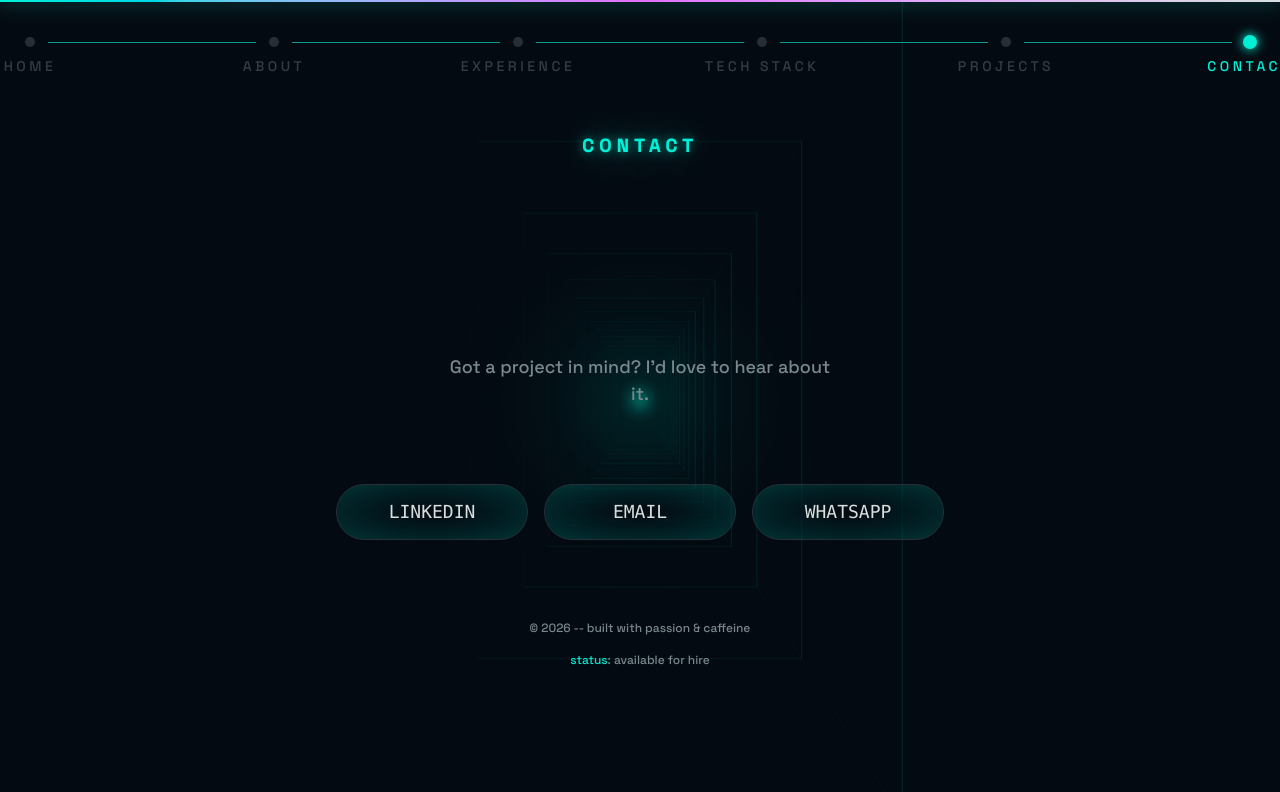
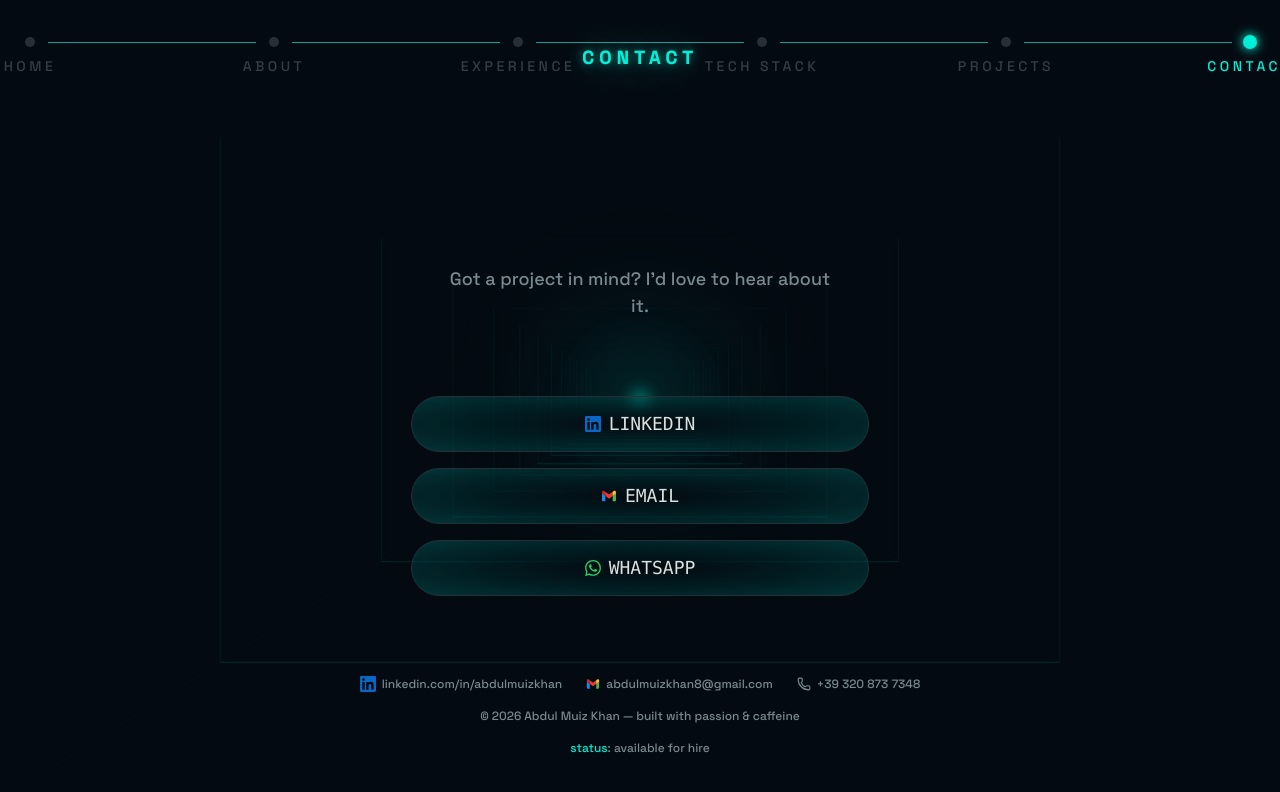
Before and after one commit to abdulmuiz01/Portfolio, a Next.js app: page / in a window 1280 px wide. Both pictures are taken after a click on the button "CONTACT". Shown: the top 792 px of the page. Built offline with nearby package versions, Linux system fonts and the light colour scheme.

Commit message:
icons added

```diff
--- a/app/page.tsx
+++ b/app/page.tsx
@@ -135,7 +135,6 @@ export default function Page() {
 
     return (
         <div className="fixed inset-x-0 top-0 h-screen overflow-hidden touch-none bg-background text-foreground">
-            <ScrollProgress zoom={zoom} total={SECTION_COUNT}/>
             <TunnelBackground zoom={zoom}/>
             <Stepper
                 steps={sections.map(s => ({id: s.id, label: s.label}))}
--- a/components/ContactSection.tsx
+++ b/components/ContactSection.tsx
@@ -2,38 +2,39 @@ import {MagneticButton} from "@/components/magnetic/MagneticButton";
 import {SpotlightText} from "@/components/Spotlight";
 import {MagneticText} from "@/components/magnetic/MagneticText";
 import {TextScramble} from "@/components/TextScramble";
-import { motion } from "framer-motion";
+import {motion} from "framer-motion";
+import {LinkedInIcon, GmailIcon, WhatsAppIcon} from "@/components/icons";
+
+const links = [
+    {
+        label: "LinkedIn",
+        href: "https://www.linkedin.com/in/abdulmuizkhan",
+        icon: <LinkedInIcon />,
+    },
+    {
+        label: "Email",
+        href: "https://mail.google.com/mail/?view=cm&to=abdulmuizkhan8@gmail.com",
+        icon: <GmailIcon className="w-4 h-4 shrink-0" />,
+    },
+    {
+        label: "WhatsApp",
+        href: "https://wa.me/393208737348",
+        icon: <WhatsAppIcon />,
+    },
+];
 
 const ContactSection = () => {
     return (
         <motion.div
-            initial={{
-                opacity: 0,
-                scale: 0.55,
-                filter: 'blur(12px)',
-            }}
-            animate={{
-                opacity: 1,
-                scale: 1,
-                filter: 'blur(0px)',
-            }}
-            exit={{
-                opacity: 0,
-                scale: 1.18,
-                filter: 'blur(10px)',
-            }}
-            transition={{
-                duration: 0.55,
-                ease: [0.32, 0, 0.18, 1],
-                delay:0.2
-            }}
+            initial={{ opacity: 0, scale: 0.55, filter: 'blur(12px)' }}
+            animate={{ opacity: 1, scale: 1, filter: 'blur(0px)' }}
+            exit={{ opacity: 0, scale: 1.18, filter: 'blur(10px)' }}
+            transition={{ duration: 0.55, ease: [0.32, 0, 0.18, 1], delay: 0.2 }}
             className="flex flex-col gap-fluid-lg items-center justify-center
-                        w-full max-w-2xl mx-auto px-4 sm:px-6 text-center">
+                        w-full max-w-2xl mx-auto px-4 sm:px-6 text-center"
+        >
             <div className="flex flex-col items-center justify-center gap-fluid-md">
-                <MagneticText
-                    strength={0.5}
-                    className="text-lg font-bold"
-                >
+                <MagneticText strength={0.5} className="text-lg font-bold">
                     <TextScramble text="Contact" trigger="view" className="neon-text uppercase tracking-[0.3em]" />
                 </MagneticText>
                 <h2 className="text-fluid-3xl font-heading font-bold text-center">
@@ -44,22 +45,19 @@ const ContactSection = () => {
                 </p>
             </div>
             <div className="flex flex-wrap gap-4 justify-center">
-                {[
-                    {label: "LinkedIn", href: "https://www.linkedin.com/in/abdulmuizkhan"},
-                    {label: "Email", href: "mailto:abdulmuizkhan8@gmail.com"},
-                    {label: "WhatsApp", href: "https://wa.me/393208737348"},
-                ].map((link) => (
+                {links.map((link) => (
                     <MagneticButton
                         key={link.label}
                         as="a"
                         href={link.href}
                         className="flex items-center justify-center gap-2 rounded-full
-                                   w-[clamp(7rem,22vw,12rem)] h-[clamp(2.8rem,7vh,4.5rem)]
+                                   w-full h-[clamp(2.8rem,7vh,4.5rem)]
                                    border border-border px-5 font-mono text-fluid-sm uppercase
                                    text-foreground transition-colors duration-300
                                    hover:border-primary/60 hover:text-primary
                                    bg-radial from-background to-primary/20"
                     >
+                        {link.icon}
                         <TextScramble text={link.label} trigger="view" />
                     </MagneticButton>
                 ))}
--- a/components/Footer.tsx
+++ b/components/Footer.tsx
@@ -1,36 +1,47 @@
 'use client'
 
 import { motion } from "framer-motion";
+import { Phone } from "lucide-react";
+import {LinkedInIcon, GmailIcon} from "@/components/icons";
 
 const Footer = () => (
     <motion.div
-        initial={{
-            opacity: 0,
-            scale: 0.55,
-            filter: 'blur(12px)',
-        }}
-        animate={{
-            opacity: 1,
-            scale: 1,
-            filter: 'blur(0px)',
-        }}
-        exit={{
-            opacity: 0,
-            scale: 1.18,
-            filter: 'blur(10px)',
-        }}
-        transition={{
-            duration: 0.55,
-            ease: [0.32, 0, 0.18, 1],
-            delay: 0.4
-        }}
+        initial={{ opacity: 0, scale: 0.55, filter: 'blur(12px)' }}
+        animate={{ opacity: 1, scale: 1, filter: 'blur(0px)' }}
+        exit={{ opacity: 0, scale: 1.18, filter: 'blur(10px)' }}
+        transition={{ duration: 0.55, ease: [0.32, 0, 0.18, 1], delay: 0.4 }}
     >
-        <div className=" mx-auto flex flex-col items-center justify-between gap-4">
-            <p className=" text-xs text-muted-foreground">
-                © {new Date().getFullYear()} -- built with passion & caffeine
+        <div className="mx-auto flex flex-col items-center justify-between gap-4">
+            <div className="flex flex-wrap items-center justify-center gap-x-6 gap-y-2">
+                <a
+                    href="https://www.linkedin.com/in/abdulmuizkhan"
+                    target="_blank"
+                    rel="noopener noreferrer"
+                    className="flex items-center gap-1.5 text-xs text-muted-foreground hover:text-primary transition-colors"
+                >
+                    <LinkedInIcon />
+                    linkedin.com/in/abdulmuizkhan
+                </a>
+                <a
+                    href="https://mail.google.com/mail/?view=cm&to=abdulmuizkhan8@gmail.com"
+                    className="flex items-center gap-1.5 text-xs text-muted-foreground hover:text-primary transition-colors"
+                >
+                    <GmailIcon className="w-3.5 h-3.5 shrink-0" />
+                    abdulmuizkhan8@gmail.com
+                </a>
+                <a
+                    href="tel:+393208737348"
+                    className="flex items-center gap-1.5 text-xs text-muted-foreground hover:text-primary transition-colors"
+                >
+                    <Phone className="w-3.5 h-3.5" />
+                    +39 320 873 7348
+                </a>
+            </div>
+            <p className="text-xs text-muted-foreground">
+                © {new Date().getFullYear()} Abdul Muiz Khan — built with passion & caffeine
             </p>
             <p className="text-xs text-muted-foreground">
-                <span className="text-primary"> status</span>: available for hire
+                <span className="text-primary">status</span>: available for hire
             </p>
         </div>
     </motion.div>
--- a/components/TunnelBackground.tsx
+++ b/components/TunnelBackground.tsx
@@ -12,7 +12,7 @@ const FOV = 600
 const Z_NEAR = 160
 const Z_FAR = 5240
 const DEPTH_PER_SECTION = 500
-const ROTATION_PER_SECTION = Math.PI / 2
+const ROTATION_PER_SECTION = Math.PI / 5
 
 export default function TunnelBackground({ zoom }: TunnelBackgroundProps) {
     const canvasRef = useRef<HTMLCanvasElement>(null)
--- /dev/null
+++ b/components/icons.tsx
@@ -0,0 +1,21 @@
+export const LinkedInIcon = ({className = "w-4 h-4"}: {className?: string}) => (
+    <svg viewBox="0 0 24 24" className={className}>
+        <path fill="#0A66C2" d="M20.447 20.452h-3.554v-5.569c0-1.328-.027-3.037-1.852-3.037-1.853 0-2.136 1.445-2.136 2.939v5.667H9.351V9h3.414v1.561h.046c.477-.9 1.637-1.85 3.37-1.85 3.601 0 4.267 2.37 4.267 5.455v6.286zM5.337 7.433a2.062 2.062 0 01-2.063-2.065 2.064 2.064 0 112.063 2.065zm1.782 13.019H3.555V9h3.564v11.452zM22.225 0H1.771C.792 0 0 .774 0 1.729v20.542C0 23.227.792 24 1.771 24h20.451C23.2 24 24 23.227 24 22.271V1.729C24 .774 23.2 0 22.222 0h.003z"/>
+    </svg>
+);
+
+export const GmailIcon = ({className = "w-4 h-4"}: {className?: string}) => (
+    <svg viewBox="0 0 48 48" className={className}>
+        <path fill="#4caf50" d="M45 16.2l-5 2.75-5 4.75L35 40h7c1.657 0 3-1.343 3-3V16.2z"/>
+        <path fill="#1e88e5" d="M3 16.2l3.614 1.71L13 23.7V40H6c-1.657 0-3-1.343-3-3V16.2z"/>
+        <polygon fill="#e53935" points="35,11.2 24,19.45 13,11.2 12,17 13,23.7 24,31.95 35,23.7 36,17"/>
+        <path fill="#c62828" d="M3 12.298V16.2l10 7.5V11.2L9.876 8.859C9.132 8.301 8.228 8 7.298 8 4.924 8 3 9.924 3 12.298z"/>
+        <path fill="#fbc02d" d="M45 12.298V16.2l-10 7.5V11.2l3.124-2.341C38.868 8.301 39.772 8 40.702 8 43.076 8 45 9.924 45 12.298z"/>
+    </svg>
+);
+
+export const WhatsAppIcon = ({className = "w-4 h-4"}: {className?: string}) => (
+    <svg viewBox="0 0 24 24" className={className}>
+        <path fill="#25D366" d="M17.472 14.382c-.297-.149-1.758-.867-2.03-.967-.273-.099-.471-.148-.67.15-.197.297-.767.966-.94 1.164-.173.199-.347.223-.644.075-.297-.15-1.255-.463-2.39-1.475-.883-.788-1.48-1.761-1.653-2.059-.173-.297-.018-.458.13-.606.134-.133.298-.347.446-.52.149-.174.198-.298.298-.497.099-.198.05-.371-.025-.52-.075-.149-.669-1.612-.916-2.207-.242-.579-.487-.5-.669-.51-.173-.008-.371-.01-.57-.01-.198 0-.52.074-.792.372-.272.297-1.04 1.016-1.04 2.479 0 1.462 1.065 2.875 1.213 3.074.149.198 2.096 3.2 5.077 4.487.709.306 1.262.489 1.694.625.712.227 1.36.195 1.871.118.571-.085 1.758-.719 2.006-1.413.248-.694.248-1.289.173-1.413-.074-.124-.272-.198-.57-.347m-5.421 7.403h-.004a9.87 9.87 0 01-5.031-1.378l-.361-.214-3.741.982.998-3.648-.235-.374a9.86 9.86 0 01-1.51-5.26c.001-5.45 4.436-9.884 9.888-9.884 2.64 0 5.122 1.03 6.988 2.898a9.825 9.825 0 012.893 6.994c-.003 5.45-4.437 9.884-9.885 9.884m8.413-18.297A11.815 11.815 0 0012.05 0C5.495 0 .16 5.335.157 11.892c0 2.096.547 4.142 1.588 5.945L.057 24l6.305-1.654a11.882 11.882 0 005.683 1.448h.005c6.554 0 11.89-5.335 11.893-11.893a11.821 11.821 0 00-3.48-8.413z"/>
+    </svg>
+);
```
